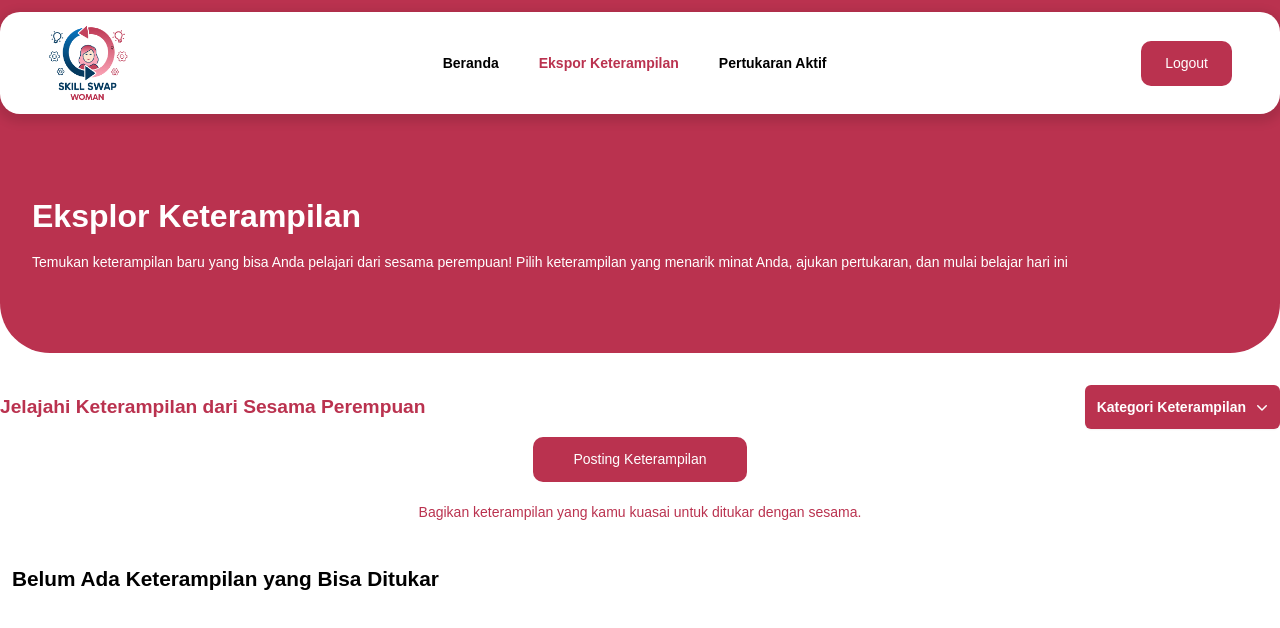
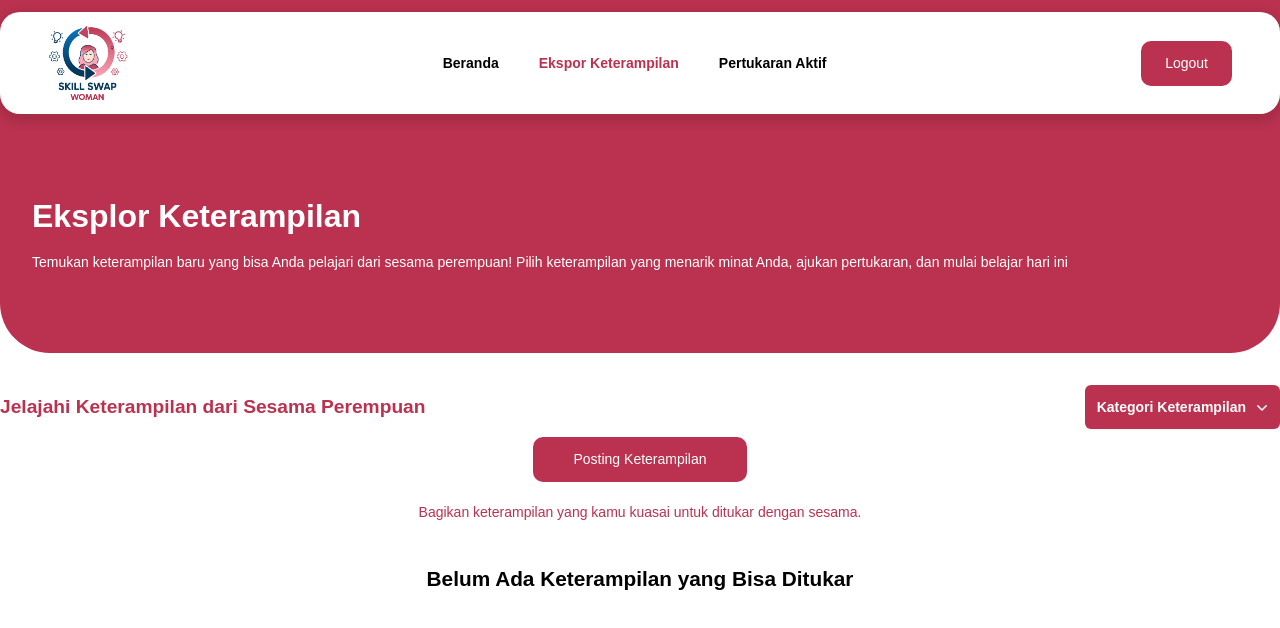
Before and after one commit to rnvitas/skillswap-woman, a React (Vite) app: page /skills in a window 1280 px wide. Shown: the top 628 px of the page. Built offline with nearby package versions, Linux system fonts and the light colour scheme.

Commit message:
justify-center card di component keterampilan

```diff
--- a/src/components/Keterampilan/Keterampilan.jsx
+++ b/src/components/Keterampilan/Keterampilan.jsx
@@ -64,7 +64,7 @@ function Keterampilan() {
           </div>
 
           <div
-            className={`${styles["skills-content"]} mt-10 flex gap-5 mx-3 flex-wrap `}>
+            className={`${styles["skills-content"]} mt-10 flex gap-5 mx-3 flex-wrap justify-center items-center `}>
 
            {postskills == "" ?  <h1 className="font-bold text-[1.3rem] text-center text-black">Belum Ada Keterampilan yang Bisa Ditukar</h1> :
            postskills.map((item)=>(
```
